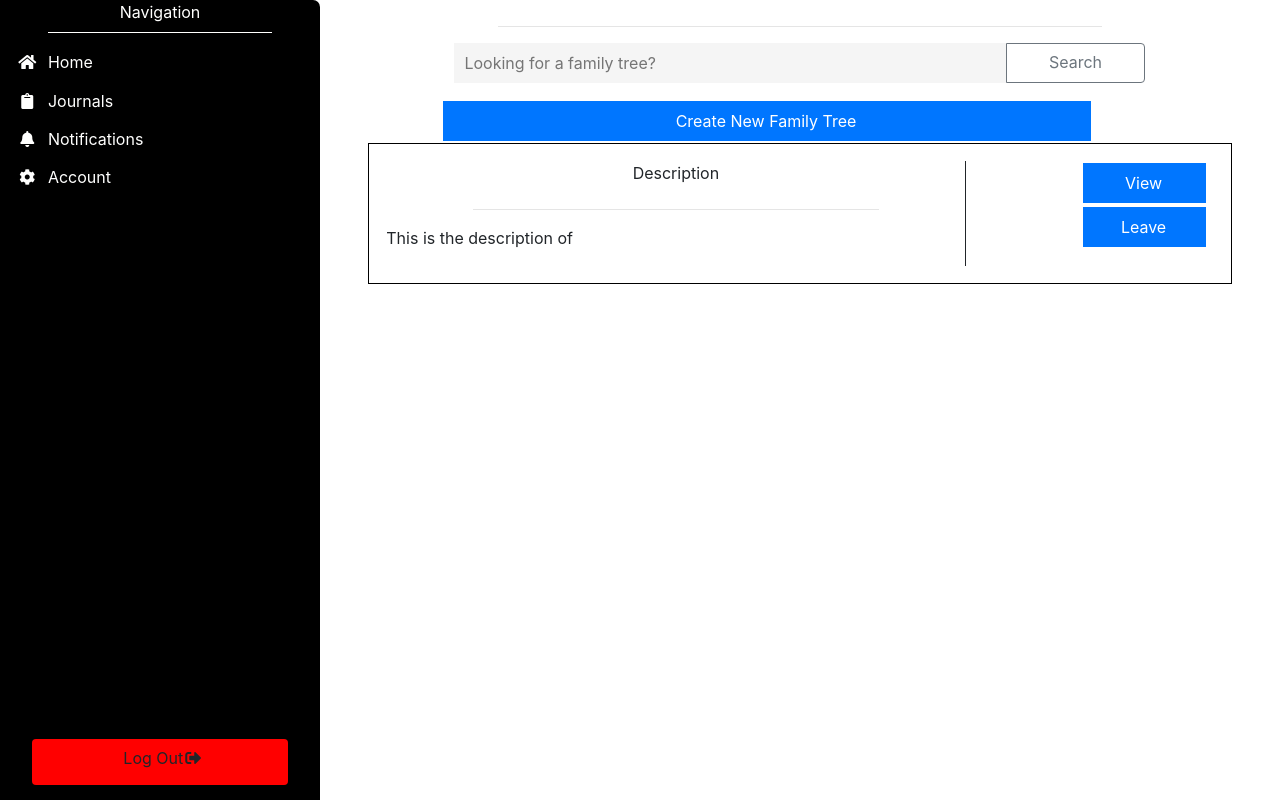
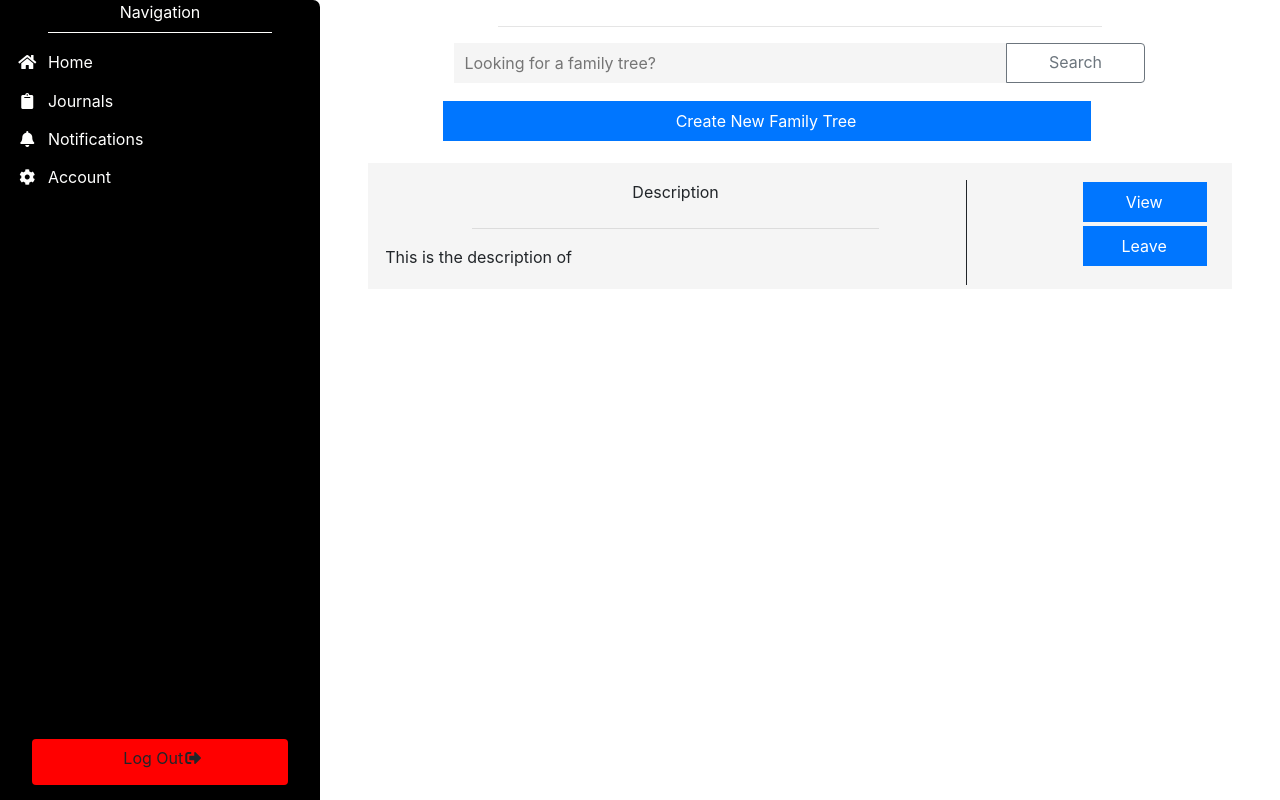
Before and after one commit to AbdulBaseetShabi/GenNet, a React (Create React App) app in the folder client/: page / in a window 1280 px wide. Built offline with nearby package versions, Linux system fonts and the light colour scheme.

Commit message:
family tree card styling

```diff
--- a/client/src/widget/familyTreeCard/familyTreeCard.css
+++ b/client/src/widget/familyTreeCard/familyTreeCard.css
@@ -1,5 +1,13 @@
 .family-tree-card{
     width: 100%;
     padding: 2%;
-    border: 1px solid black;
+    border-radius: 0px;
+    border: 0px;
+    background-color: whitesmoke;
+    margin-top: 20px;
+    padding-bottom: 0.5%;
 }
+
+.family-tree-card:hover {
+    background-color: #dddddd;
+}
```
